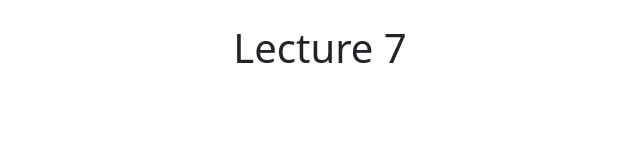
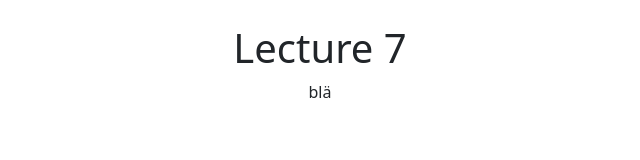
Before and after one commit to ronOkapi/frontend-classfiles, a plain HTML site: page lecture7/index.html in a window 1280 px wide. Shown: the full height of the page, 320-960 px from the left. Drawn offline with nearby package versions, Linux system fonts and the light colour scheme.

Commit message:
Lecture 7 end (Noting new here XD)

```diff
--- a/lecture7/index.html
+++ b/lecture7/index.html
@@ -11,7 +11,7 @@
 <body>
 	<div class="container text-center mt-4">
 		<h1>Lecture 7</h1>
-
+		<p>blä</p>
 	</div>
 
 <script src="https://cdn.jsdelivr.net/npm/bootstrap@5.3.3/dist/js/bootstrap.bundle.min.js" integrity="sha384-YvpcrYf0tY3lHB60NNkmXc5s9fDVZLESaAA55NDzOxhy9GkcIdslK1eN7N6jIeHz" crossorigin="anonymous"></script>
```
